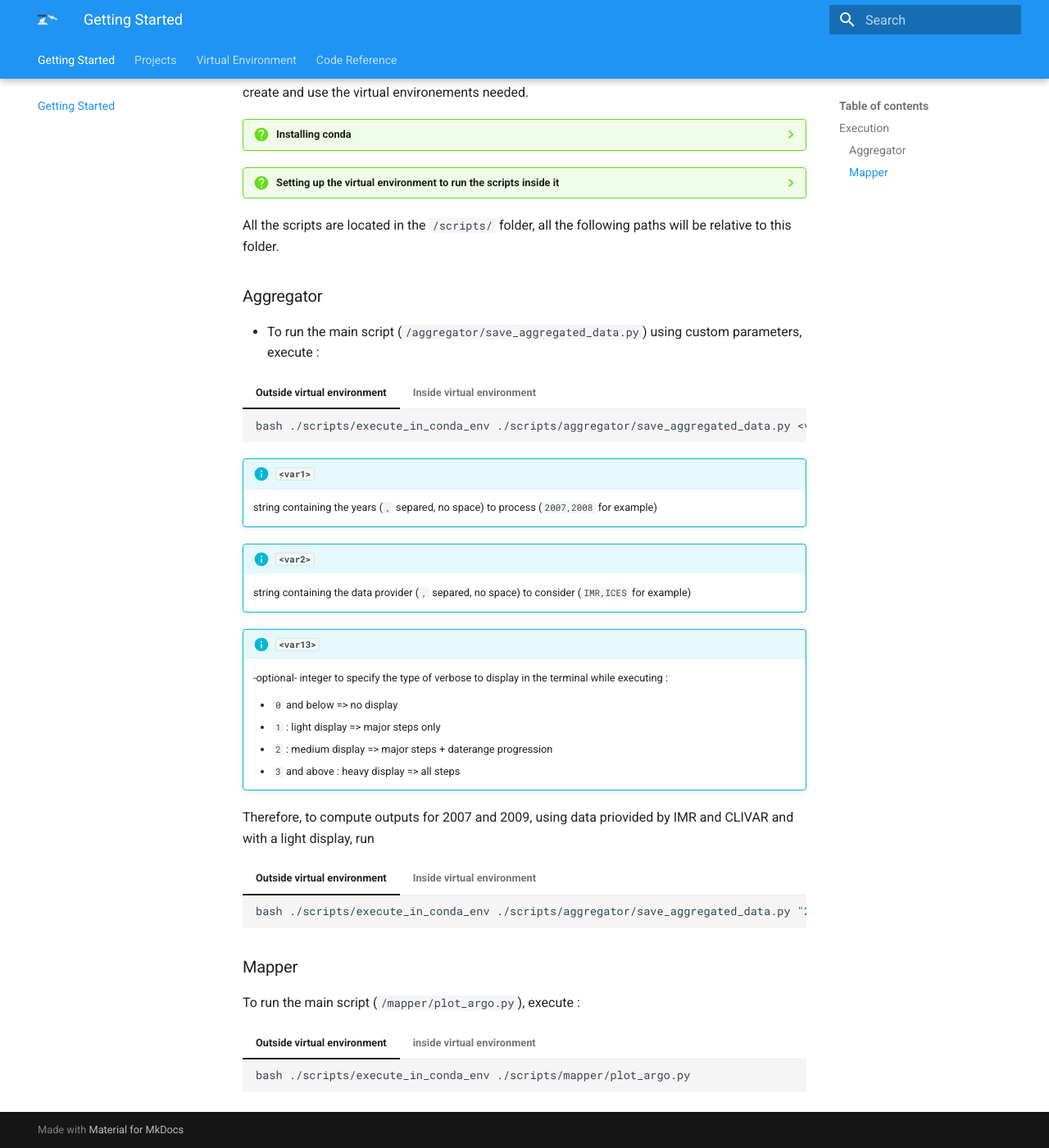
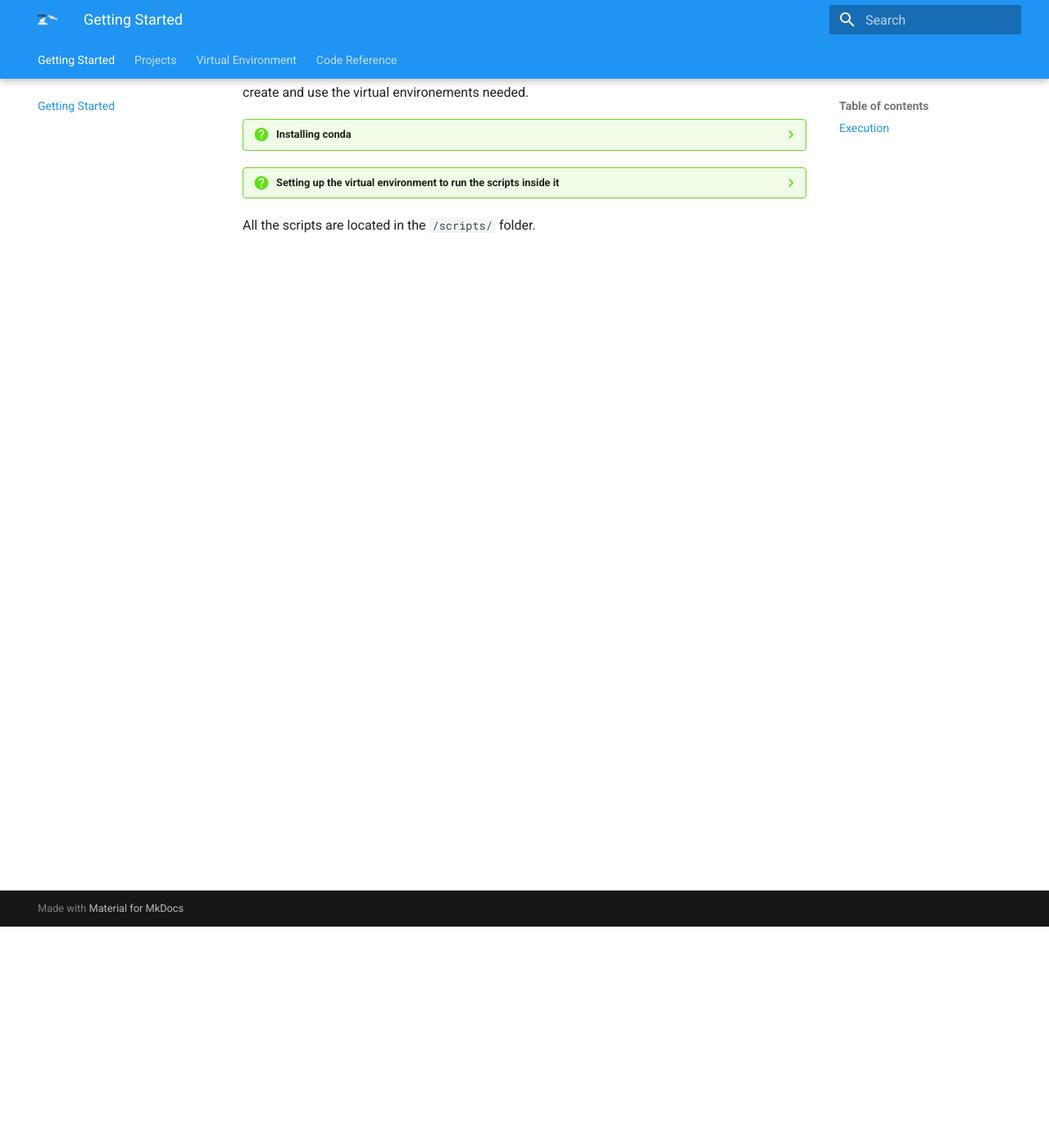
Before and after one commit to grigaut/bgc-data-processing, an MkDocs documentation site: the page built from docs/index.md, in a window 1280 px wide and 1400 px high, scrolled down 270 px. Shown: the whole window at 82% size. Built offline with MkDocs 1.6.1 and Material for MkDocs 9.7.7, drawn with Linux system fonts in a browser that asks for light colours.

````diff
--- a/docs/index.md
+++ b/docs/index.md
@@ -15,59 +15,4 @@
 
     *Not necessary*
 
-All the scripts are located in the `/scripts/` folder, all the following paths will be relative to this folder.
-
-### Aggregator
-
-* To run the main script (`/aggregator/save_aggregated_data.py`) using custom parameters, execute :
-
-=== "Outside virtual environment"
-    ``` bash
-    bash ./scripts/execute_in_conda_env ./scripts/aggregator/save_aggregated_data.py <var1> <var2> <var3>
-    ```
-=== "Inside virtual environment"
-    ``` bash
-    python ./scripts/aggregator/save_aggregated_data.py <var1> <var2> <var3>
-    ```
-
-!!! info "`<var1>`"
-
-    string containing the years (`,` separed, no space) to process (`2007,2008` for example)
-
-!!! info "`<var2>`"
-
-    string containing the data provider (`,` separed, no space) to consider (`IMR,ICES` for example)
-
-!!! info "`<var13>`"
-
-    -optional- integer to specify the type of verbose to display in the terminal while executing :
-
-    * `0` and below => no display
-    * `1` : light display => major steps only
-    * `2` : medium display =>  major steps + daterange progression
-    * `3` and above : heavy display => all steps
-
-
-Therefore, to compute outputs for 2007 and 2009, using data priovided by IMR and CLIVAR and with a light display, run
-
-=== "Outside virtual environment"
-    ``` bash
-    bash ./scripts/execute_in_conda_env ./scripts/aggregator/save_aggregated_data.py "2007,2009" "IMR,CLIVAR" 1
-    ```
-=== "Inside virtual environment"
-    ``` bash
-    python ./scripts/aggregator/save_aggregated_data.py "2007,2009" "IMR,CLIVAR" 1
-    ```
-
-### Mapper
-
-To run the main script (`/mapper/plot_argo.py`), execute :
-
-=== "Outside virtual environment"
-    ``` bash
-    bash ./scripts/execute_in_conda_env ./scripts/mapper/plot_argo.py
-    ```
-=== "inside virtual environment"
-    ``` bash
-    python ./scripts/mapper/plot_argo.py
-    ```
+All the scripts are located in the `/scripts/` folder.
````
Also changed, not shown: 3 other files.
